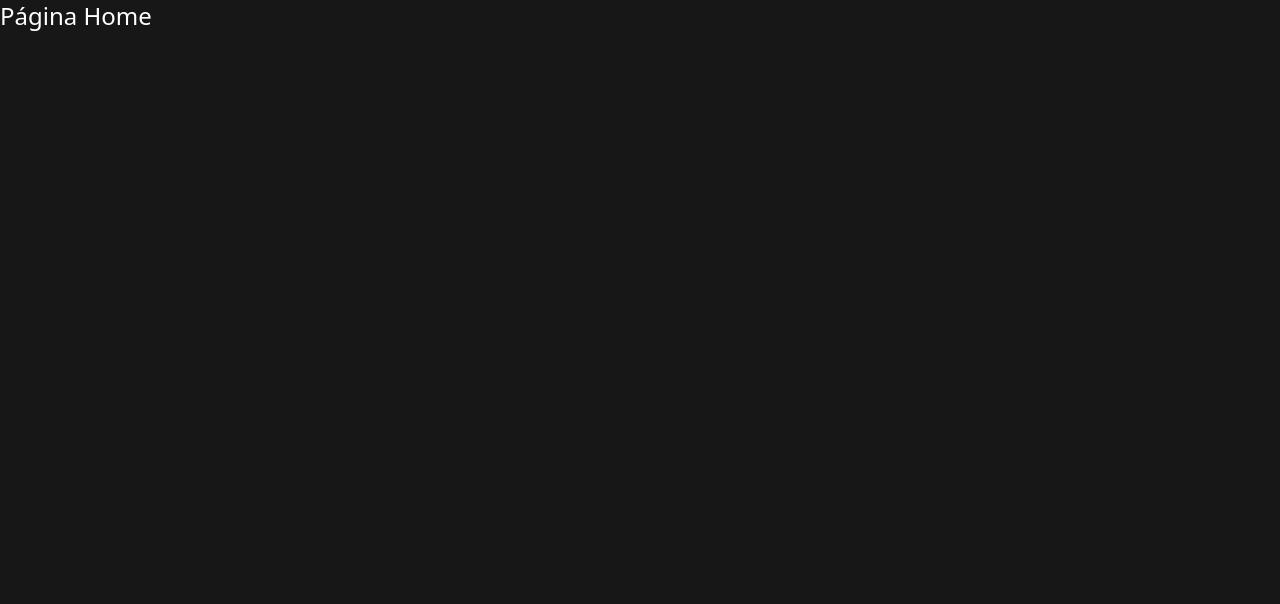
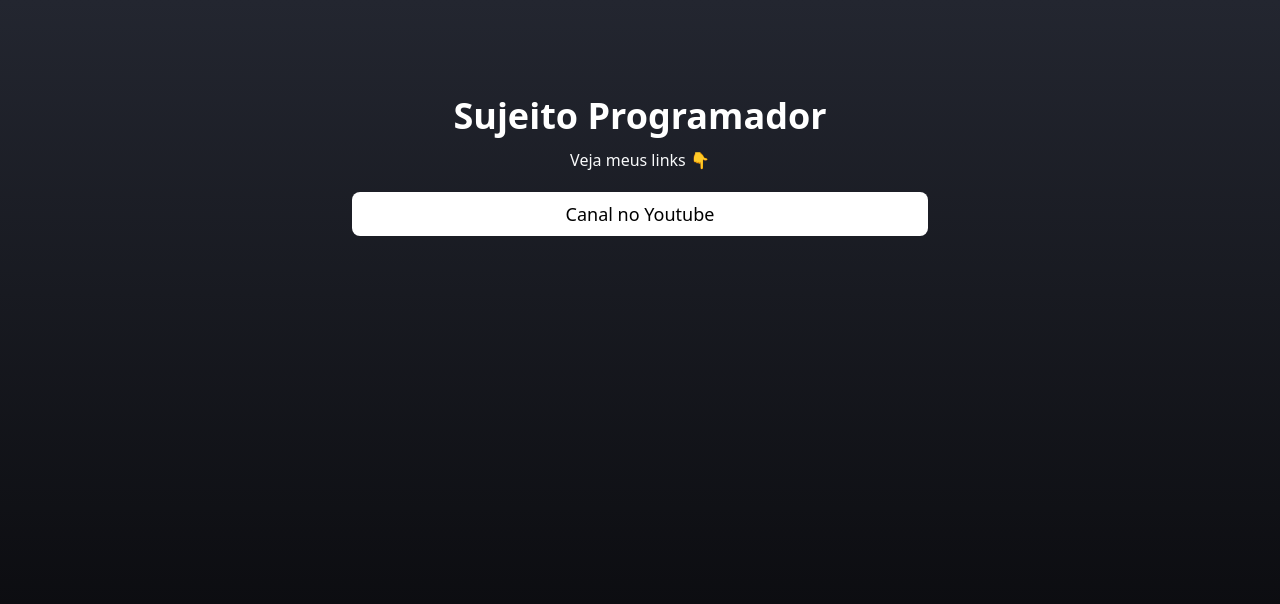
Before and after one commit to PauloAlves8039/react-typescript-devlink, a React (Vite) app: page / in a window 1280 px wide. Shown: the top 604 px of the page. Built offline with nearby package versions, Linux system fonts and the light colour scheme.

Commit message:
feat: add elements to home

```diff
--- a/package.json
+++ b/package.json
@@ -15,6 +15,7 @@
     "match-sorter": "^8.0.3",
     "react": "^19.1.0",
     "react-dom": "^19.1.0",
+    "react-icons": "^5.5.0",
     "react-router-dom": "^7.6.2",
     "sort-by": "^1.2.0",
     "tailwindcss": "^4.1.10"
--- a/src/index.css
+++ b/src/index.css
@@ -1 +1,6 @@
 @import "tailwindcss";
+
+body{
+  min-height: 100vh;
+  background: linear-gradient(#232630, #050507);
+}
--- a/src/pages/home/index.tsx
+++ b/src/pages/home/index.tsx
@@ -1,7 +1,22 @@
 export function Home() {
     return (
-        <div className="w-full h-screen bg-neutral-900">
-            <h1 className="text-white text-2xl">Página Home</h1>
+        <div className="flex flex-col w-full py-4 items-center justify-center">
+            <h1 className="md:text-4xl  text-3xl font-bold text-white mt-20">Sujeito Programador</h1>
+            <span className="text-gray-50 mb-5 mt-3">Veja meus links 👇</span>
+
+            <main className="flex flex-col w-11/12 max-w-xl text-center">
+                <section className="bg-white mb-4 w-full py-2 rounded-lg select-none transition-transform hover:scale-105 cursor-pointer">
+                    <a>
+                        <p className="text-base md:text-lg">
+                            Canal no Youtube
+                        </p>
+                    </a>
+                </section>
+
+                <footer className="flex justify-center gap-3 my-4"></footer>
+
+            </main>
+
         </div>
     );
 }
```
Also changed, not shown: 1 other file (tests, documents, lock files or other folders).
